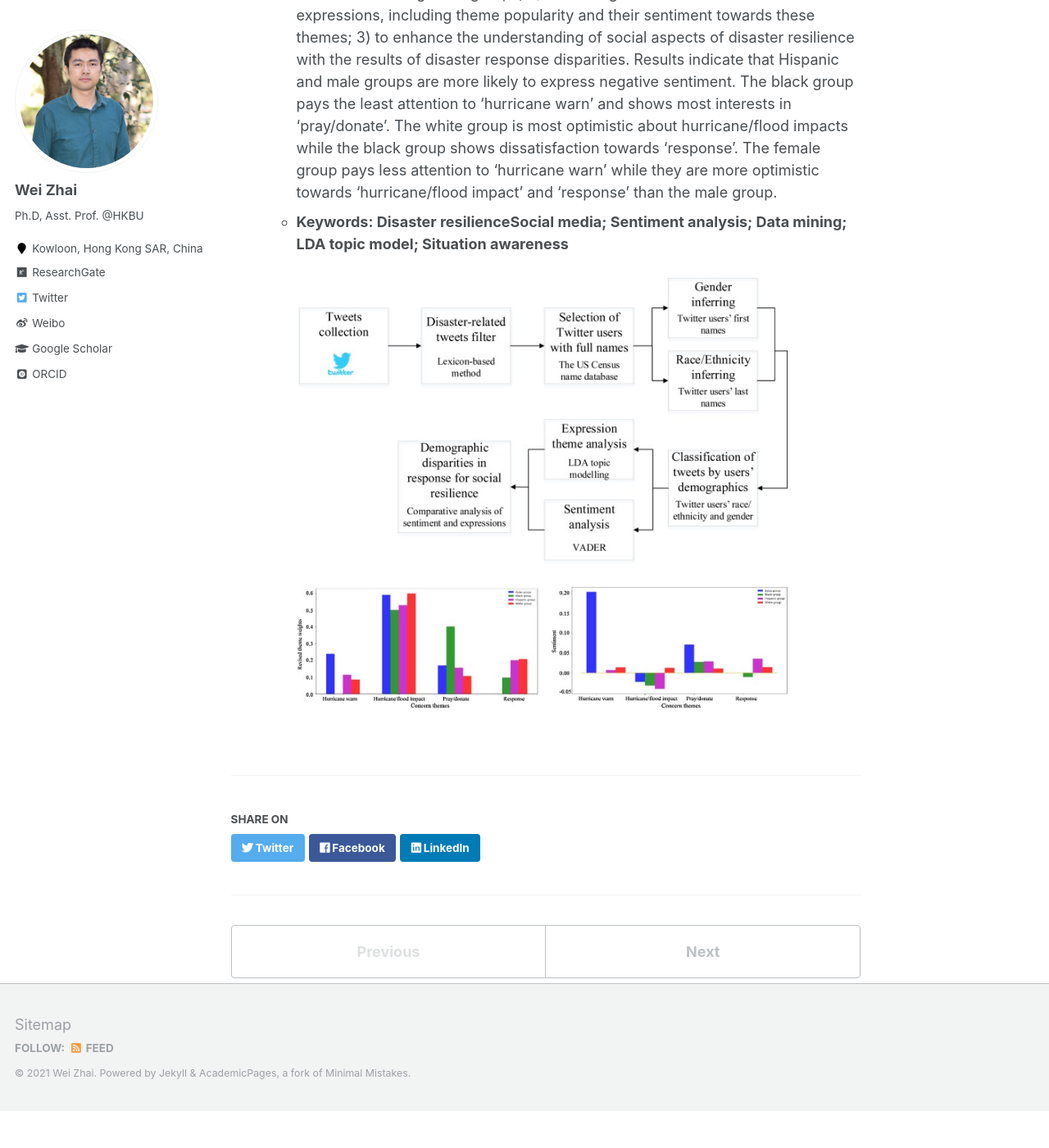
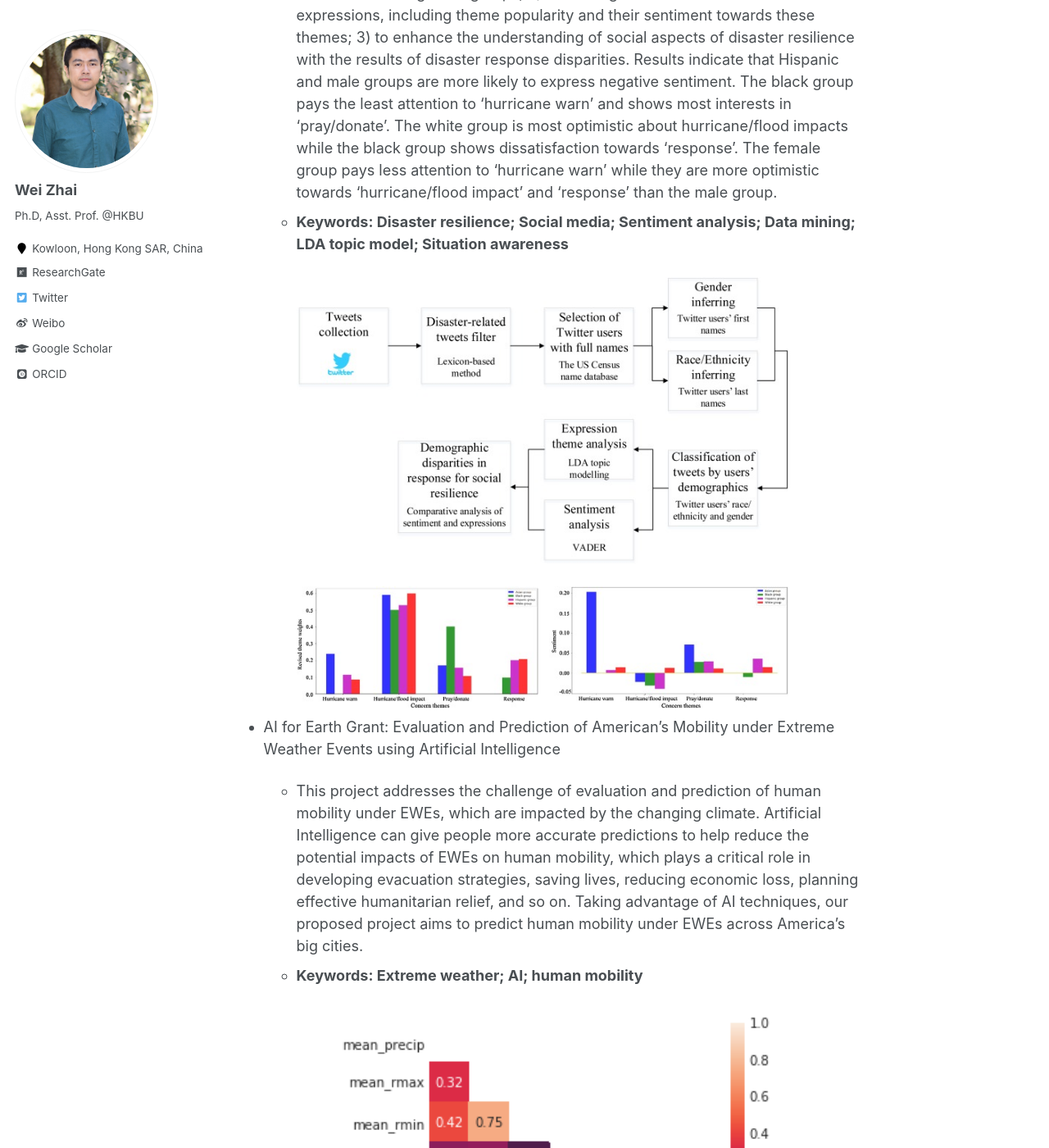
Before and after one commit to skywalkerzhai/weizhai.github.io, a Jekyll site: the page built from _portfolio/portfolio-1.md, in a window 1280 px wide and 1400 px high, scrolled down 4158 px. Shown: the whole window at 82% size. Built offline with Jekyll 4.4.1, drawn with Linux system fonts in a browser that asks for light colours; some web fonts are replaced; before the commit the page ends 5513 px from its top, so only the background shows below that.

Commit message:
Update portfolio-1.md

```diff
--- a/_portfolio/portfolio-1.md
+++ b/_portfolio/portfolio-1.md
@@ -27,6 +27,14 @@ collection: portfolio
 * Paper 3: [Social media for enhanced understanding of disaster resilience during Hurricane Florence](https://doi.org/10.1016/j.ijinfomgt.2020.102289)
 
   * Citizens with different demographic characters presented varying responses and behaviors in the same disasters. Their divergent responses can impact their actual damages during crises. Previous studies have employed social media for analyzing citizens’ crisis responses. However, these studies missed the demographic dimension. To resolve this limitation, this research proposes three objectives: 1) to explore the variances of sentiment polarities among different racial/ethnic and gender groups; 2) to investigate the concern themes in their expressions, including theme popularity and their sentiment towards these themes; 3) to enhance the understanding of social aspects of disaster resilience with the results of disaster response disparities. Results indicate that Hispanic and male groups are more likely to express negative sentiment. The black group pays the least attention to ‘hurricane warn’ and shows most interests in ‘pray/donate’. The white group is most optimistic about hurricane/flood impacts while the black group shows dissatisfaction towards ‘response’. The female group pays less attention to ‘hurricane warn’ while they are more optimistic towards ‘hurricane/flood impact’ and ‘response’ than the male group.
-  * **Keywords: Disaster resilienceSocial media; Sentiment analysis; Data mining; LDA topic model; Situation awareness**\
+  * **Keywords: Disaster resilience; Social media; Sentiment analysis; Data mining; LDA topic model; Situation awareness**\
 <br/><img src='https://skywalkerzhai.github.io/weizhai.github.io/images/faxi.jpg' width='600'> \
 <br/><img src='https://skywalkerzhai.github.io/weizhai.github.io/images/faxi2.jpg' width='600'>
+
+
+* AI for Earth Grant: Evaluation and Prediction of American’s Mobility under Extreme Weather Events using Artificial Intelligence
+  * This project addresses the challenge of evaluation and prediction of human mobility under EWEs, which are impacted by the changing climate. Artificial Intelligence can give people more accurate predictions to help reduce the potential impacts of EWEs on human mobility, which plays a critical role in developing evacuation strategies, saving lives, reducing economic loss, planning effective humanitarian relief, and so on. Taking advantage of AI techniques, our proposed project aims to predict human mobility under EWEs across America’s big cities.
+  * **Keywords: Extreme weather; AI; human mobility**\
+<br/><img src='https://skywalkerzhai.github.io/weizhai.github.io/images/output_20_0.png' width='600'> \
+<br/><img src='https://skywalkerzhai.github.io/weizhai.github.io/images/output_21_0.png' width='600'> \
+<br/><img src='https://skywalkerzhai.github.io/weizhai.github.io/images/output_53_0.png' width='600'>
```
